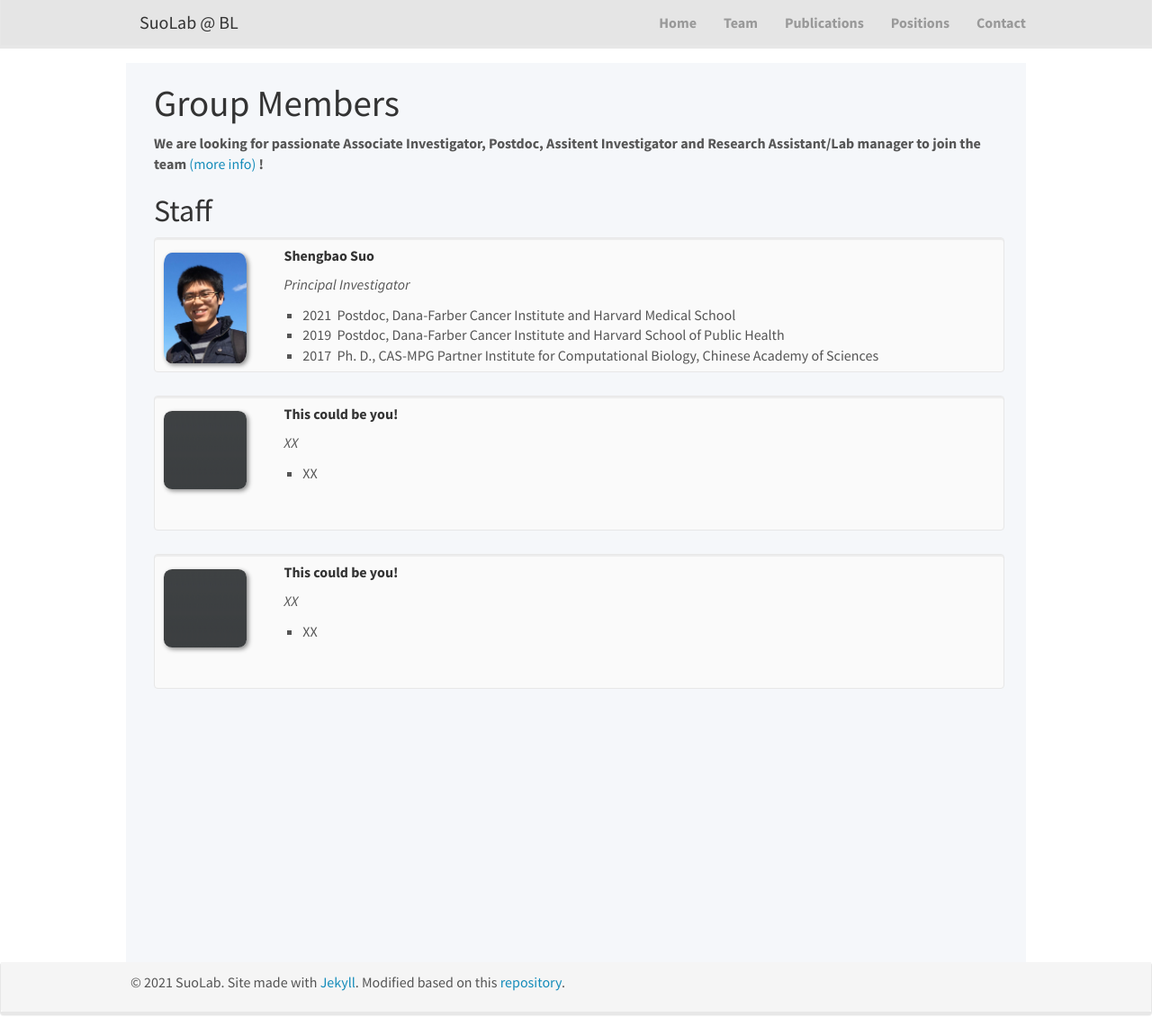
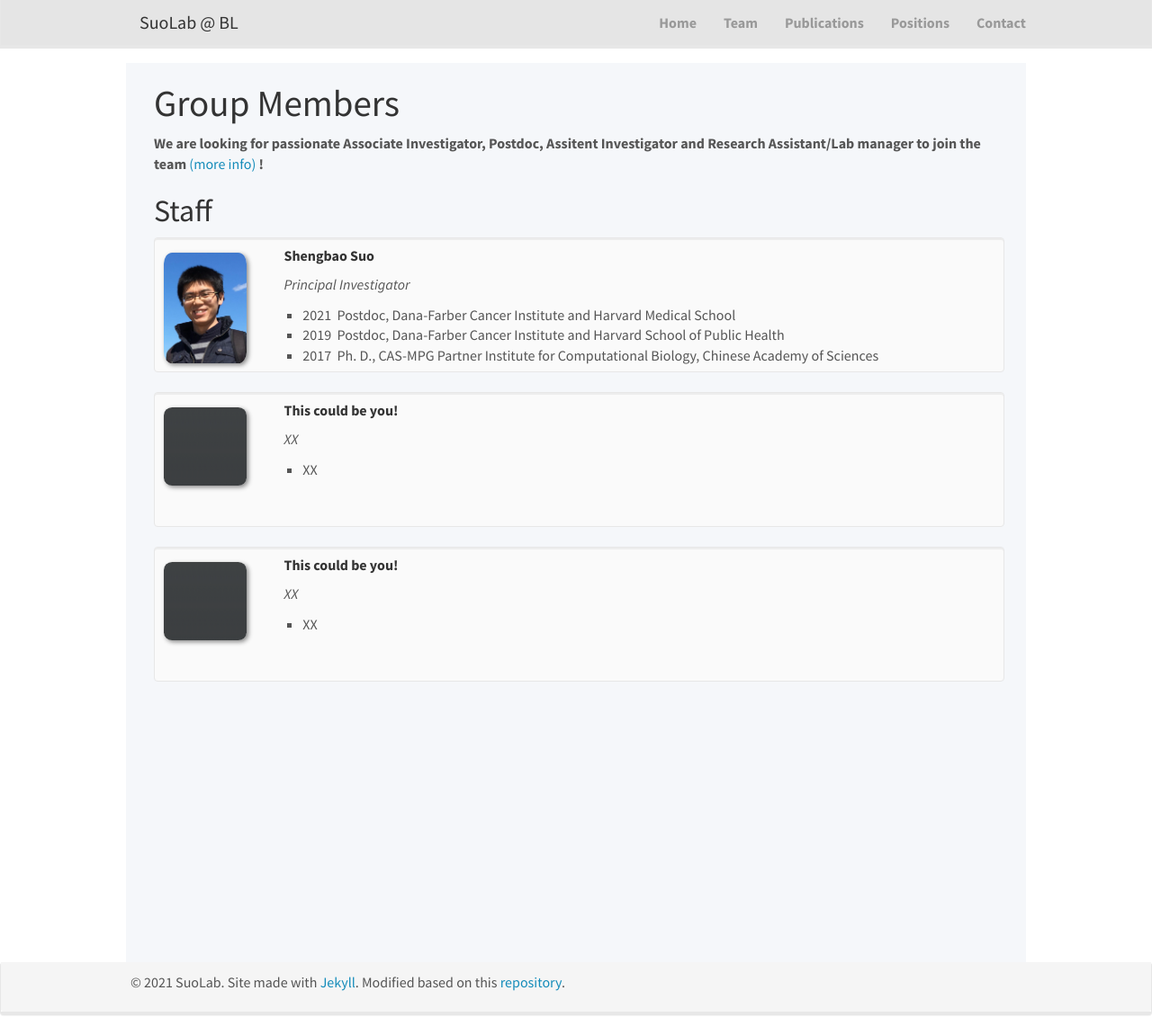
Before and after one commit to suoshengbao/suoshengbao.github.io, a Jekyll site: the page built from _pages/team.md, in a window 1280 px wide and 1151 px high. Shown: the whole window at 90% size. Built offline with Jekyll 4.4.1, drawn with Linux system fonts in a browser that asks for light colours; nearby versions of some CDN libraries.

Commit message:
Update team.md

```diff
--- a/_pages/team.md
+++ b/_pages/team.md
@@ -26,7 +26,7 @@ permalink: /team/
 </div>
 </div>
 
-<div style="padding-left: 0px; display:inline-block;margin-top:6px;">
+<div style="padding-left: 0px; display:inline-block;margin-top:2px;">
 <div class="well"  style="height: 150px; width: 945px">
 <img src="/images/teampic/dummy.png" width="10%" style="float: left;"/>
 <h5><strong>&nbsp;&nbsp;&nbsp;&nbsp;&nbsp;&nbsp;This could be you!<strong></h5>
@@ -37,7 +37,7 @@ permalink: /team/
 </div>
 </div>
 
-<div style="padding-left: 0px; display:inline-block;margin-top:6px;">
+<div style="padding-left: 0px; display:inline-block;margin-top:2px;">
 <div class="well"  style="height: 150px; width: 945px">
 <img src="/images/teampic/dummy.png" width="10%" style="float: left;"/>
 <h5><strong>&nbsp;&nbsp;&nbsp;&nbsp;&nbsp;&nbsp;This could be you!<strong></h5>
```
